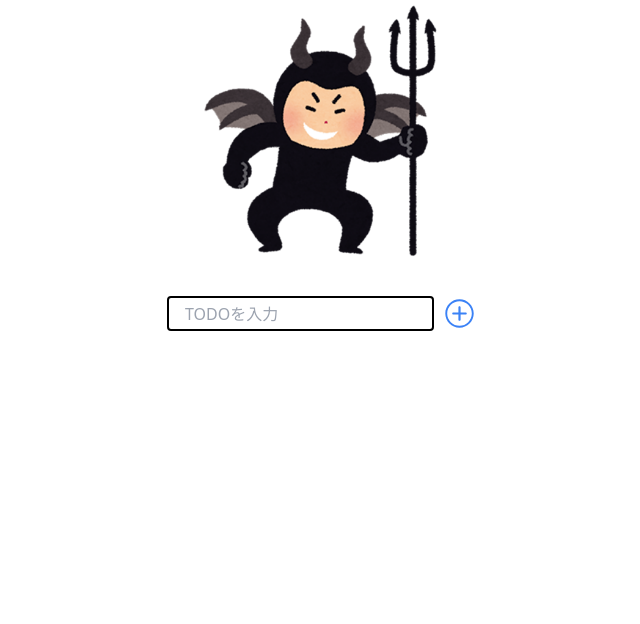
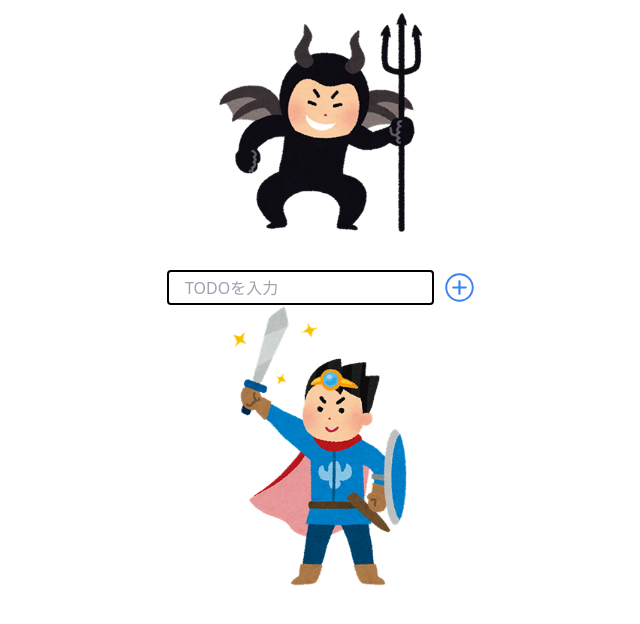
Before and after one commit to takasora1217/yuusha-todo, a React (Vite) app: page / in a window 1280 px wide. Shown: the top 624 px of the page, without its empty margins (318-958 px from the left). Built offline with nearby package versions, Linux system fonts and the light colour scheme.

Commit message:
feat:勇者の画像の表示

```diff
--- a/src/pages/Top.jsx
+++ b/src/pages/Top.jsx
@@ -1,15 +1,19 @@
 import { useState } from "react";
 import InputForm from "../components/InputForm";
 import boss from "../images/boss.png";
+import yuusha from "../images/yuusha.png";
 
 const Top = ({}) => {
   const [taskList, setTaskList] = useState([]);
   return (
     <>
-      <div className="flex justify-center">
-        <img src={boss} alt="boss" className="w-64" />
+      <div className="flex justify-center mt-2">
+        <img src={boss} alt="boss" className="w-56" />
       </div>
       <InputForm InputForm taskList={taskList} setTaskList={setTaskList} />
+      <div className="flex justify-center h-[280px] items-center pt-1">
+        <img src={yuusha} alt="yuusha" className="w-56" />
+      </div>
     </>
   );
 };
```
Also changed, not shown: src/images/yuusha.png (added).
